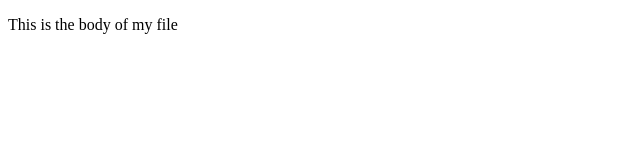
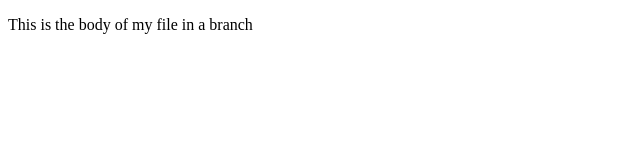
Before and after one commit to aphimister/firstproject, a plain HTML site: page index.html in a window 1280 px wide. Shown: the full height of the page, 0-640 px from the left. Drawn offline with Linux system fonts and the light colour scheme.

Commit message:
Commit 3

```diff
--- a/index.html
+++ b/index.html
@@ -6,6 +6,6 @@
     <title>Document</title>
 </head>
 <body>
-    <p>This is the body of my file</p>
+    <p>This is the body of my file in a branch</p>
 </body>
 </html>
```
